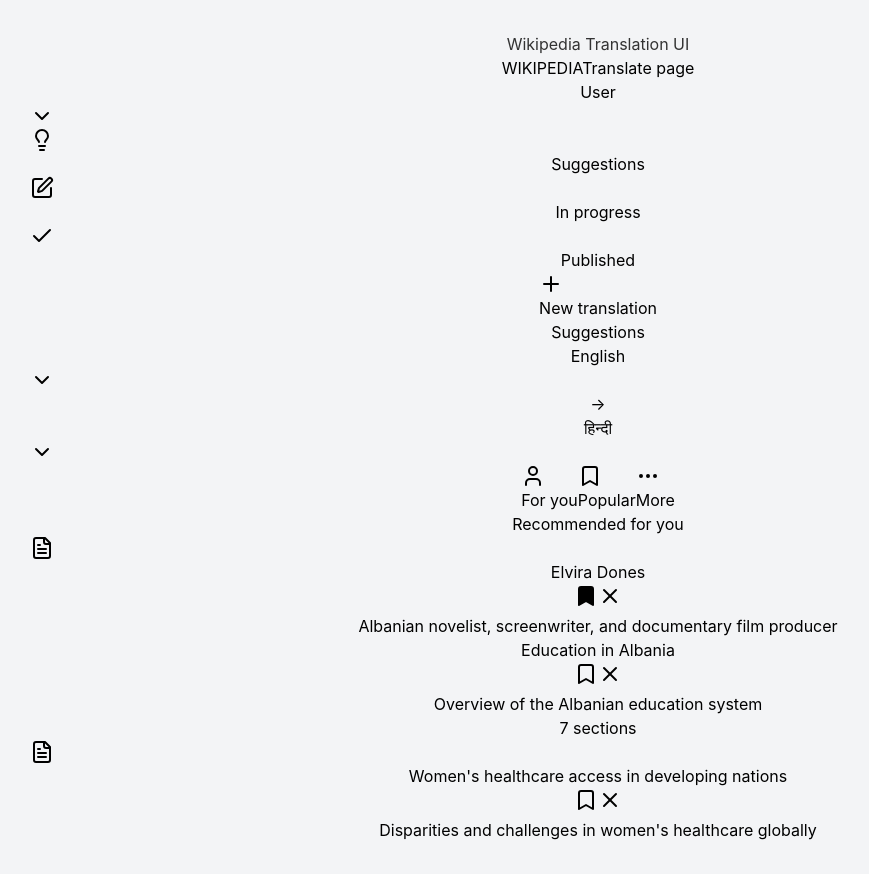
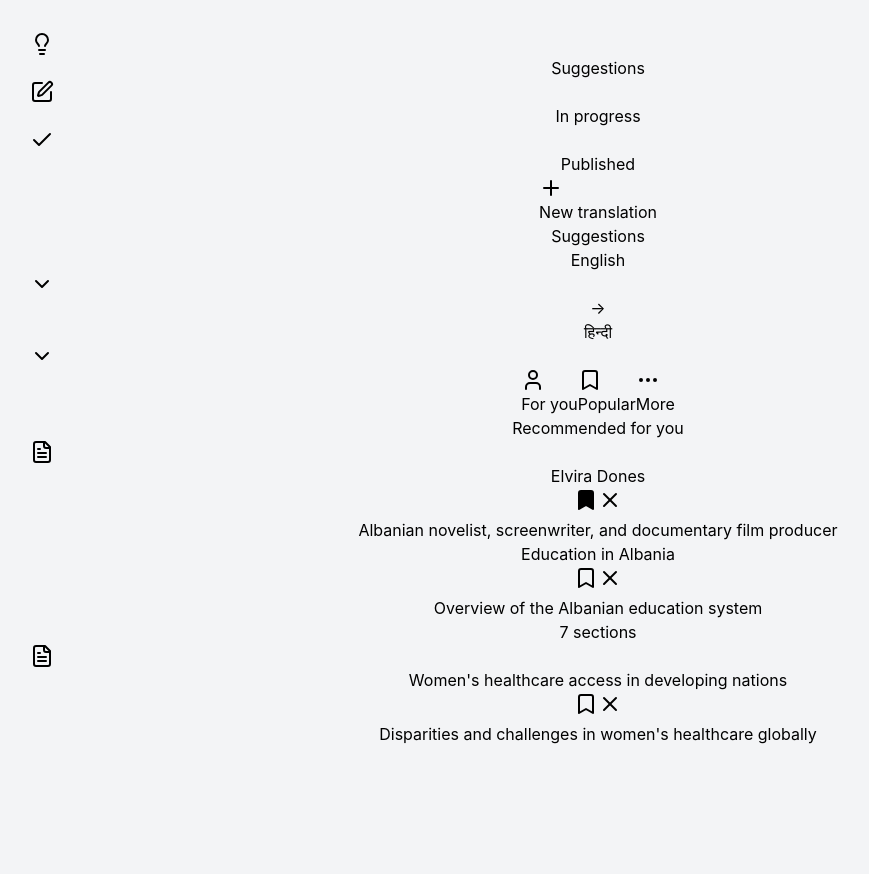
Before and after one commit to baba786/Content_Translation, a React (Vite) app: page / in a window 1280 px wide. Shown: the whole page, without its empty margins (42-911 px from the left). After the commit the page ends 800 px from the top, so only its background shows below. Built offline with nearby package versions, Linux system fonts and the light colour scheme.

Commit message:
Remove Wikipedia branding from header and App title

```diff
--- a/src/App.tsx
+++ b/src/App.tsx
@@ -4,7 +4,6 @@ import WikipediaUI from './components/Claude/ClaudeComponent'
 function App() {
   return (
     <div className="app-container">
-      <h1>Wikipedia Translation UI</h1>
       <WikipediaUI />
     </div>
   )
--- a/src/components/Claude/ClaudeComponent.tsx
+++ b/src/components/Claude/ClaudeComponent.tsx
@@ -160,20 +160,6 @@ const WikipediaUI = () => {
           {notification}
         </div>
       )}
-
-      {/* Wikipedia Header */}
-      <div className="border-b border-gray-300 px-4 py-2 flex items-center justify-between bg-white">
-        <div className="flex items-center space-x-2">
-          <span className="font-serif text-xl font-semibold">W<span className="text-lg">IKIPEDIA</span></span>
-          <span className="text-gray-500 ml-2">Translate page</span>
-        </div>
-        <div className="flex items-center">
-          <div className="mr-2 bg-gray-100 rounded-md px-3 py-1 flex items-center cursor-pointer hover:bg-gray-200">
-            <span className="text-blue-600">User</span>
-            <ChevronDown className="w-4 h-4 ml-1 text-blue-600" />
-          </div>
-        </div>
-      </div>
 
       {/* Main Content */}
       <div className="flex bg-gray-100" style={{ minHeight: '600px' }}>
```
